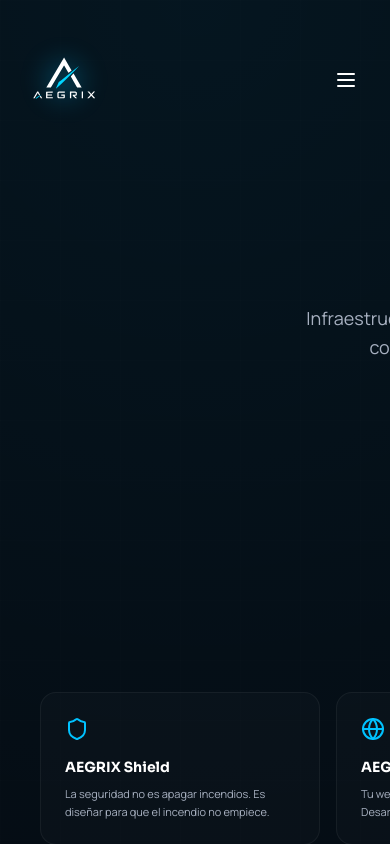
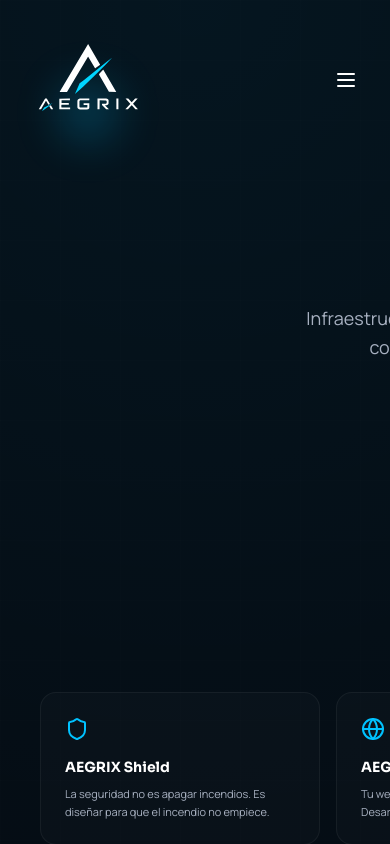
Before and after one commit to benjaminmaestre/aegrix-app, a Next.js app: page / in a window 390 px wide. Shown: the top 844 px of the page. Built offline with nearby package versions, Linux system fonts and the light colour scheme.

Commit message:
feat: implement responsive Navbar component with scroll-aware styling and mobile menu support

```diff
--- a/components/Navbar.tsx
+++ b/components/Navbar.tsx
@@ -21,18 +21,20 @@
           : "bg-transparent py-8"
       )}
     >
-      <div className="container-width flex items-center justify-between py-2">
-        {/* LOGO */}
-        <Link href="/" className="relative z-50 flex items-center gap-3 group">
-          <div className="relative">
-            <div className="absolute inset-0 bg-aegrix-cyan/20 blur-xl rounded-full scale-50 group-hover:scale-100 transition-transform duration-500" />
+      <div className="container-width h-24 flex items-center justify-between">
+        {/* LOGO OVERFLOW */}
+        <Link href="/" className="relative z-50 flex items-center group">
+          <div className="relative h-24 flex items-center">
+            {/* Glow effect that also overflows */}
+            <div className="absolute top-4 left-1/2 -translate-x-1/2 w-32 h-32 bg-aegrix-cyan/20 blur-2xl rounded-full scale-50 group-hover:scale-110 transition-transform duration-500" />
+
             <Image
               src="/AEGRIX_hero_vector.svg"
               alt="AEGRIX"
               width={160}
               height={44}
               priority
-              className="h-20 w-auto object-contain relative z-10 brightness-110"
+              className="h-32 w-auto object-contain relative z-10 brightness-110 transition-transform duration-500 group-hover:scale-105 origin-top"
             />
           </div>
         </Link>
```
